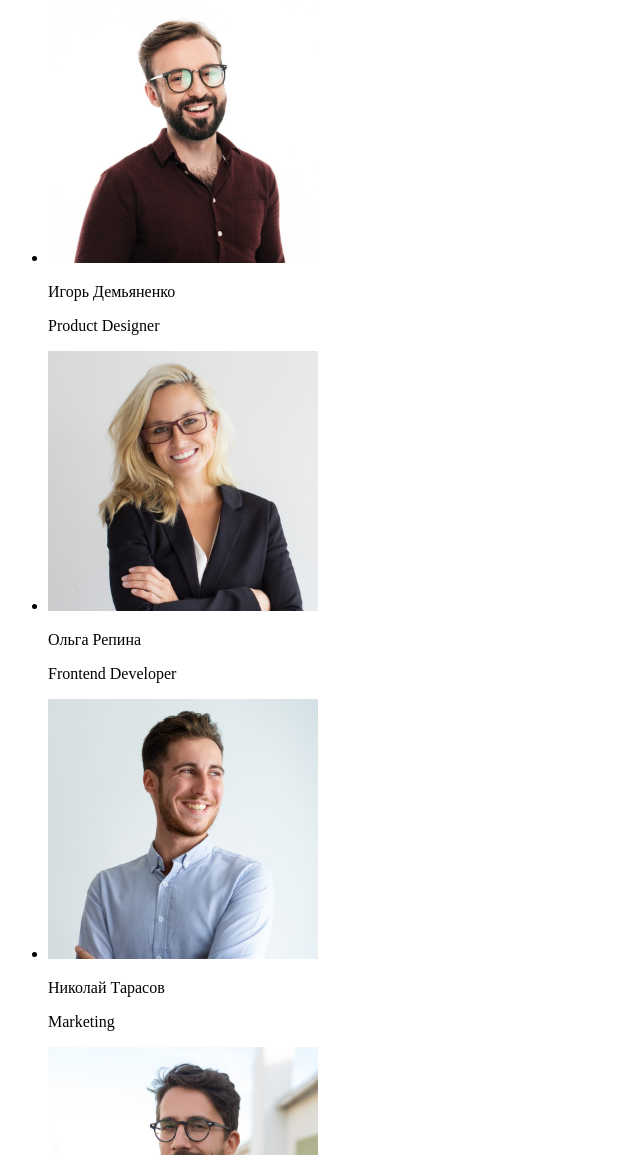
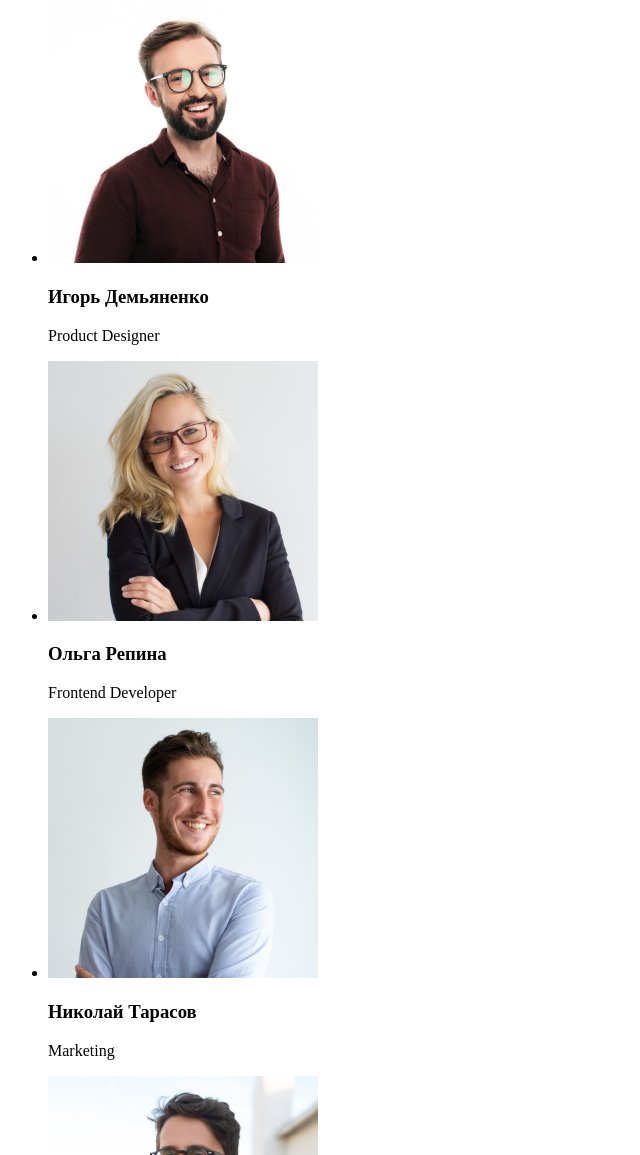
Before and after one commit to AnaPinchuk/goit-markup-hw-01, a plain HTML site: page index.html in a window 1280 px wide. Shown: the part 1645-2800 px from the top of the page, without its empty margins (0-640 px from the left). Drawn offline with Linux system fonts and the light colour scheme.

Commit message:
Update index.html

```diff
--- a/index.html
+++ b/index.html
@@ -27,7 +27,6 @@
 
     <main>
       <!-- Заголовок + коммерция -->
-      <div>
         <section>
           <h1>
             Эффективные решения <br />
@@ -35,7 +34,6 @@
           </h1>
           <button type="button">Заказать услугу</button>
         </section>
-      </div>
 
       <!-- Особенности -->
       <section id="studio">
@@ -80,22 +78,22 @@
         <ul>
           <li>
             <img src="/images/img.jpeg" alt="Product Designer" width="270" />
-            <p>Игорь Демьяненко</p>
+            <h3>Игорь Демьяненко</h3>
             <p lang="en">Product Designer</p>
           </li>
           <li>
             <img src="/images/img2.jpeg" alt="Frontend Developer" width="270" />
-            <p>Ольга Репина</p>
+            <h3>Ольга Репина</h3>
             <p lang="en">Frontend Developer</p>
           </li>
           <li>
             <img src="/images/img3.jpeg" alt="Marketing" width="270" />
-            <p>Николай Тарасов</p>
+            <h3>Николай Тарасов</h3>
             <p lang="en">Marketing</p>
           </li>
           <li>
             <img src="/images/img4.jpeg" alt="UI Designer" width="270" />
-            <p>Михаил Ермаков</p>
+            <h3>Михаил Ермаков</h3>
             <p lang="en">UI Designer</p>
           </li>
         </ul>
```
